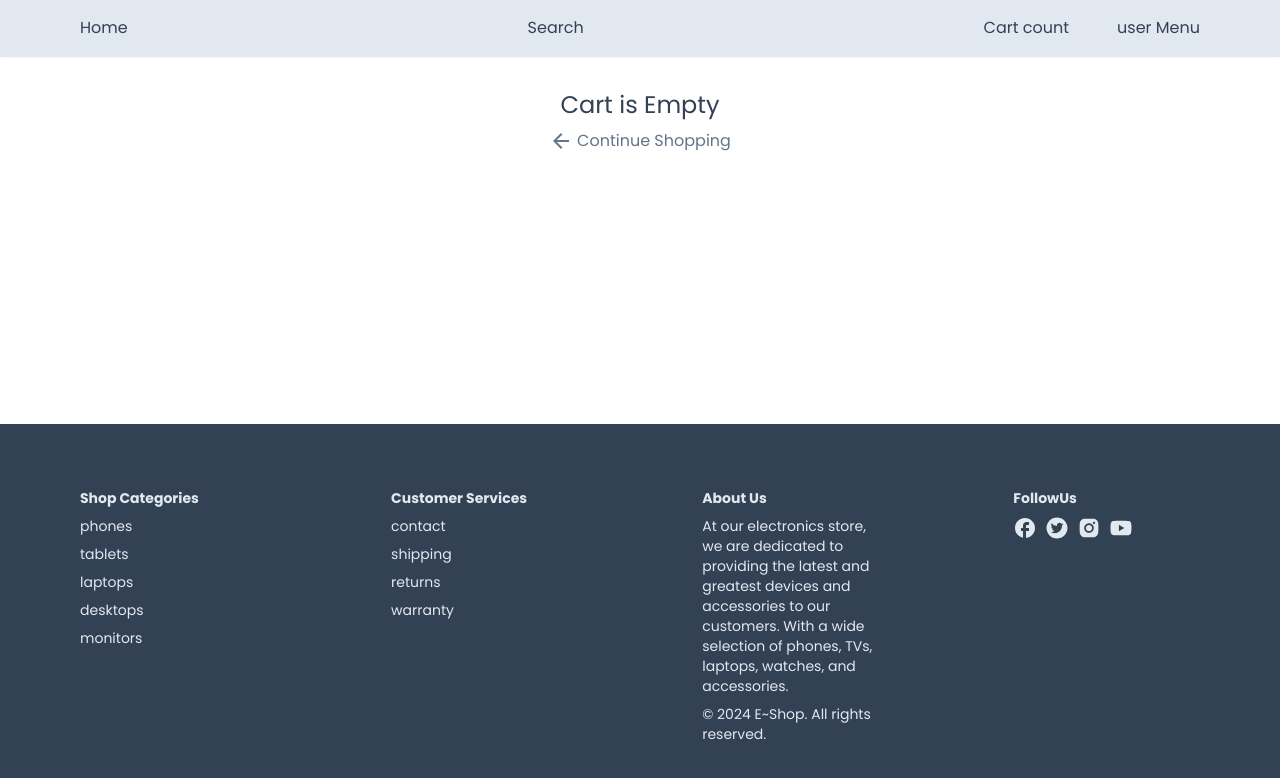
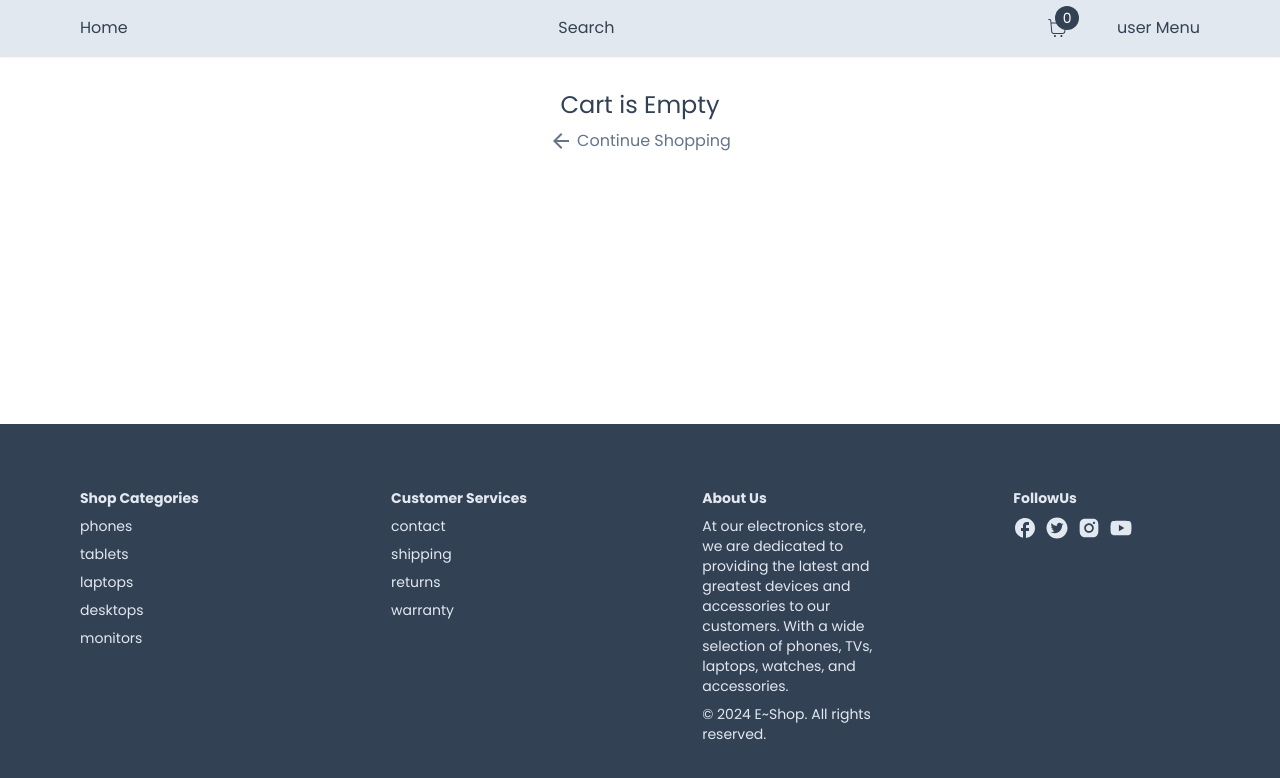
Before and after one commit to qhungo0125/nextjs-shop, a Next.js app: page /cart in a window 1280 px wide. Shown: the top 778 px of the page. Built offline with nearby package versions, Linux system fonts and the light colour scheme.

Commit message:
add cart count

```diff
--- /dev/null
+++ b/components/navigation/CartCount.tsx
@@ -0,0 +1,25 @@
+'use client';
+import { useCart } from '@/hooks/useCart';
+import { useRouter } from 'next/navigation';
+import React from 'react';
+import { CiShoppingCart } from 'react-icons/ci';
+
+const CartCount = () => {
+  const { cartTotalQty } = useCart();
+  const router = useRouter();
+  return (
+    <div
+      onClick={() => router.push('/cart')}
+      className='relative cursor-pointer'
+    >
+      <div className='text-3xl'>
+        <CiShoppingCart size={24} />
+      </div>
+      <span className='absolute top-[-10px] right-[-10px] bg-slate-700 text-white w-6 h-6 rounded-full flex items-center justify-center text-sm'>
+        {cartTotalQty}
+      </span>
+    </div>
+  );
+};
+
+export default CartCount;
--- a/components/navigation/NavBar.tsx
+++ b/components/navigation/NavBar.tsx
@@ -1,6 +1,7 @@
 import React from 'react';
 import Container from '../container/Container';
 import Link from 'next/link';
+import CartCount from './CartCount';
 
 const NavBar = () => {
   return (
@@ -11,7 +12,9 @@ const NavBar = () => {
             <Link href='/'>Home</Link>
             <div className='hidden md:block'>Search</div>
             <div className='flex items-center gap-8 md:gap-12'>
-              <div>Cart count</div>
+              <div>
+                <CartCount />
+              </div>
               <div>user Menu</div>
             </div>
           </div>
```
